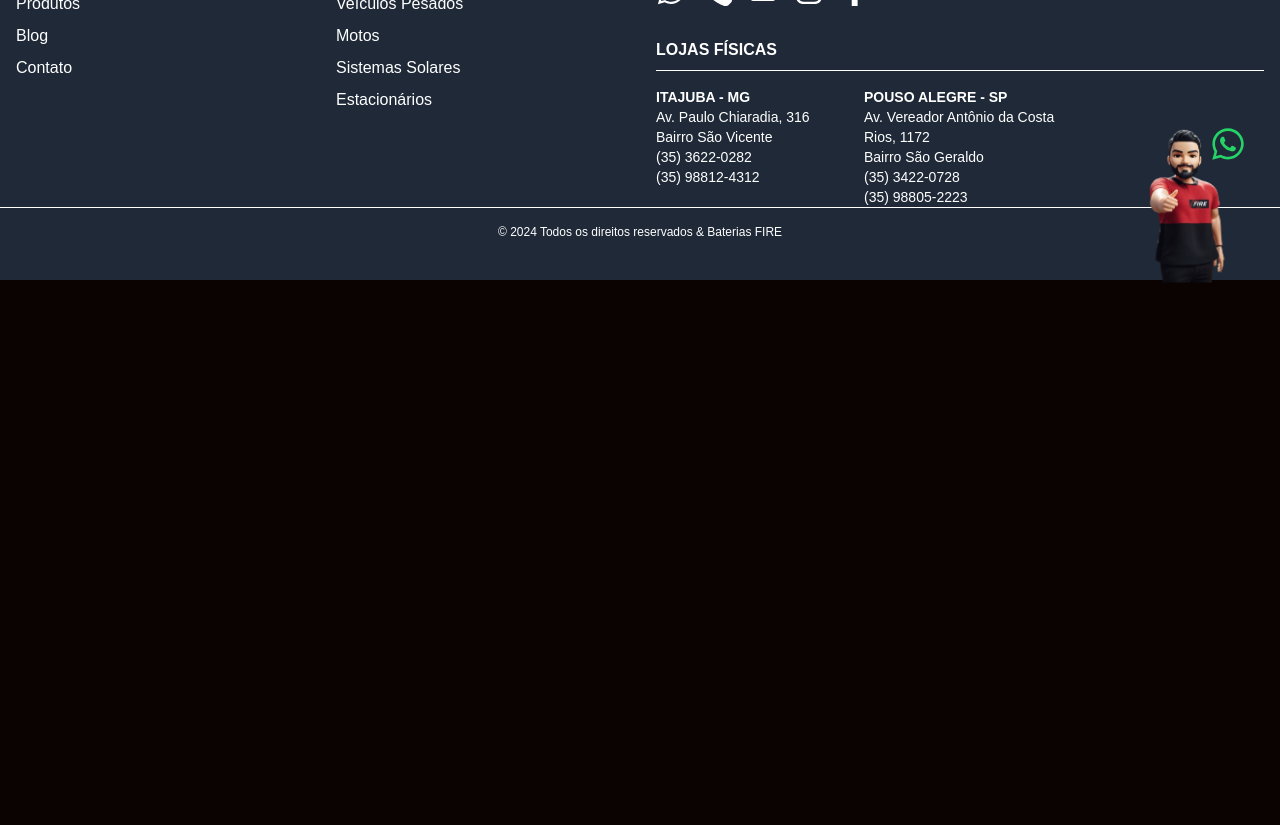
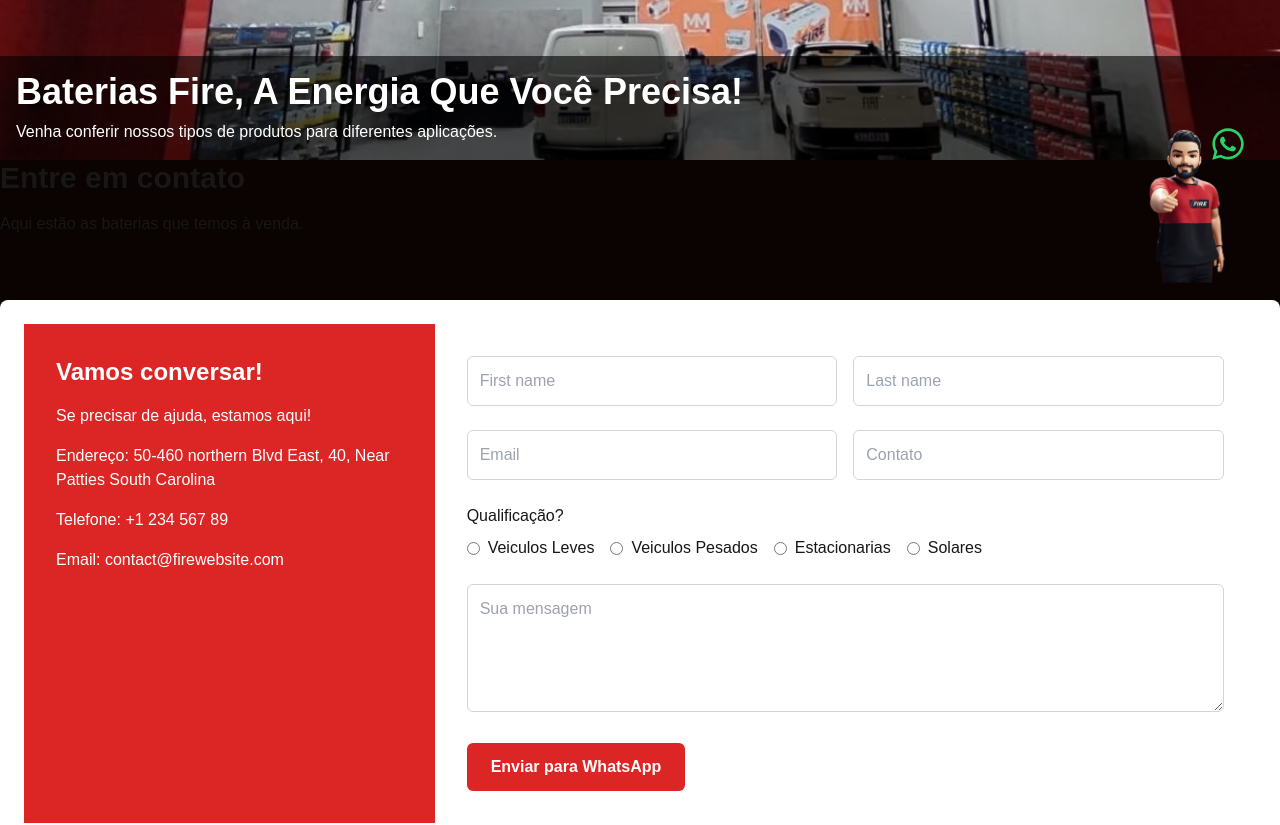
Before and after one commit to GabrielDBri/firebaterias, a Next.js app: page /contato in a window 1280 px wide. Shown: the part 520-1345 px from the top of the page. Before the commit the page ends 800 px from the top, so only its background shows below. Built offline with nearby package versions, Linux system fonts and the light colour scheme.

Commit message:
Contato e atualizações

```diff
--- a/src/app/componentes/comp2/banner2.tsx
+++ b/src/app/componentes/comp2/banner2.tsx
@@ -3,9 +3,9 @@ import Link from "next/link";
 
 const Banner2 = () => {
   return (
-    <section className="relative my-16 bg-black text-white flex flex-col items-center">
+    <section className="relative my-16 bg-black text-white flex flex-col md:flex-row items-center">
       {/* Coluna de Texto */}
-      <div className="w-full p-6 md:p-12 flex flex-col justify-center text-center md:text-left">
+      <div className="w-full md:w-1/2 p-6 md:p-12 flex flex-col justify-center text-center md:text-left">
         <h2 className="text-3xl md:text-4xl font-bold mb-4">
           <span className="text-red-600">FIRE,</span> A Potência Que Você Precisa, Onde Quer Que Vá.
         </h2>
@@ -20,13 +20,13 @@ const Banner2 = () => {
       </div>
 
       {/* Coluna da Imagem */}
-      <div className="w-full h-[300px] md:h-[500px] relative">
+      <div className="w-full md:w-1/2 h-[300px] md:h-[600px] relative">
         <Image
           src="/banner2.jpg" // Substitua pelo caminho correto da imagem
           alt="Imagem de um carro simbolizando potência e desempenho"
           layout="fill"
           objectFit="cover"
-          objectPosition="center" // Centraliza a imagem para visibilidade completa
+          objectPosition="bottom" // Posiciona a imagem para melhor visibilidade no desktop
           priority
         />
       </div>
--- /dev/null
+++ b/src/app/componentes/contact.tsx
@@ -0,0 +1,126 @@
+'use client';
+
+import React, { useState } from 'react';
+
+type FormData = {
+  firstName: string;
+  lastName: string;
+  email: string;
+  contato: string;
+  qualification: string;
+  message: string;
+};
+
+export default function Contact() {
+  const [formData, setFormData] = useState<FormData>({
+    firstName: '',
+    lastName: '',
+    email: '',
+    contato: '',
+    qualification: '',
+    message: '',
+  });
+
+  const handleChange = (e: React.ChangeEvent<HTMLInputElement | HTMLTextAreaElement>) => {
+    const { name, value } = e.target;
+    setFormData((prevData) => ({
+      ...prevData,
+      [name]: value,
+    }));
+  };
+
+  const handleEnviar = () => {
+    const numeroTelefone = '5535999248521'; // Seu número de telefone com o código do país
+    const mensagem = `Nome: ${formData.firstName} ${formData.lastName}%0AEmail: ${formData.email}%0AContato: ${formData.contato}%0AQualificação: ${formData.qualification}%0AMensagem: ${formData.message}`;
+    const urlWhatsApp = `https://api.whatsapp.com/send?phone=${numeroTelefone}&text=${mensagem}`;
+    window.open(urlWhatsApp, '_blank');
+  };
+
+  return (
+    <div className="container mx-auto my-16 p-6 bg-white shadow-md rounded-lg">
+      <div className="flex flex-col md:flex-row">
+        <div className="bg-red-600 text-white p-8 md:w-1/3">
+          <h2 className="text-2xl font-bold mb-4">Vamos conversar!</h2>
+          <p className="mb-4">Se precisar de ajuda, estamos aqui!</p>
+          <ul className="space-y-4">
+            <li>Endereço: 50-460 northern Blvd East, 40, Near Patties South Carolina</li>
+            <li>Telefone: +1 234 567 89</li>
+            <li>Email: contact@firewebsite.com</li>
+          </ul>
+        </div>
+        <div className="md:w-2/3 p-8">
+          <div className="space-y-6">
+            <div className="flex flex-col md:flex-row md:space-x-4">
+              <input
+                type="text"
+                name="firstName"
+                placeholder="First name"
+                className="border border-gray-300 rounded-md p-3 w-full"
+                value={formData.firstName}
+                onChange={handleChange}
+              />
+              <input
+                type="text"
+                name="lastName"
+                placeholder="Last name"
+                className="border border-gray-300 rounded-md p-3 w-full"
+                value={formData.lastName}
+                onChange={handleChange}
+              />
+            </div>
+            <div className="flex flex-col md:flex-row md:space-x-4">
+              <input
+                type="email"
+                name="email"
+                placeholder="Email"
+                className="border border-gray-300 rounded-md p-3 w-full"
+                value={formData.email}
+                onChange={handleChange}
+              />
+              <input
+                type="text"
+                name="contato"
+                placeholder="Contato"
+                className="border border-gray-300 rounded-md p-3 w-full"
+                value={formData.contato}
+                onChange={handleChange}
+              />
+            </div>
+            <div>
+              <p className="mb-2">Qualificação?</p>
+              <div className="flex items-center space-x-4">
+                {['Veiculos Leves', 'Veiculos Pesados', 'Estacionarias', 'Solares'].map((option) => (
+                  <label key={option} className="flex items-center">
+                    <input
+                      type="radio"
+                      name="qualification"
+                      value={option}
+                      className="form-radio"
+                      checked={formData.qualification === option}
+                      onChange={handleChange}
+                    />
+                    <span className="ml-2">{option}</span>
+                  </label>
+                ))}
+              </div>
+            </div>
+            <textarea
+              name="message"
+              placeholder="Sua mensagem"
+              className="border border-gray-300 rounded-md p-3 w-full h-32"
+              value={formData.message}
+              onChange={handleChange}
+            />
+            <button
+              type="button"
+              className="bg-red-600 text-white px-6 py-3 rounded-md font-bold"
+              onClick={handleEnviar}
+            >
+              Enviar para WhatsApp
+            </button>
+          </div>
+        </div>
+      </div>
+    </div>
+  );
+}
--- a/src/app/contato/page.tsx
+++ b/src/app/contato/page.tsx
@@ -1,8 +1,18 @@
+import Contact from '../componentes/contact';
+import Banner from '../componentes/comp2/banner';
+
+
+
+
+
 export default function ProdutosPage() {
     return (
-      <section className="p-8">
+      <section className="">
+        <Banner/>
         <h1 className="text-3xl font-bold mb-4">Entre em contato</h1>
         <p>Aqui estão as baterias que temos à venda.</p>
+        <Contact/>
+
         {/* Aqui você pode listar os produtos */}
       </section>
     );
```
